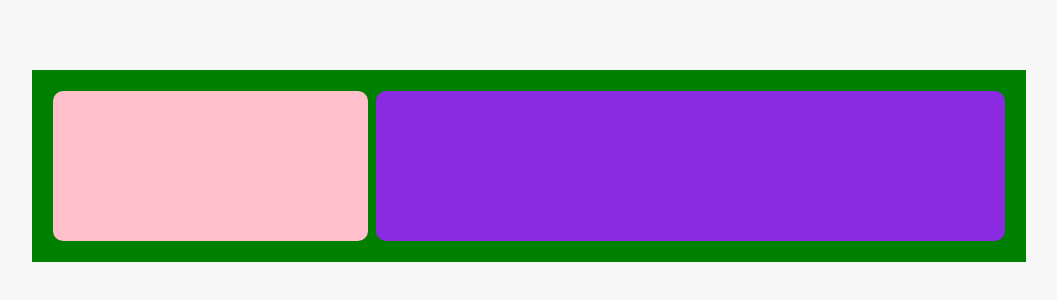
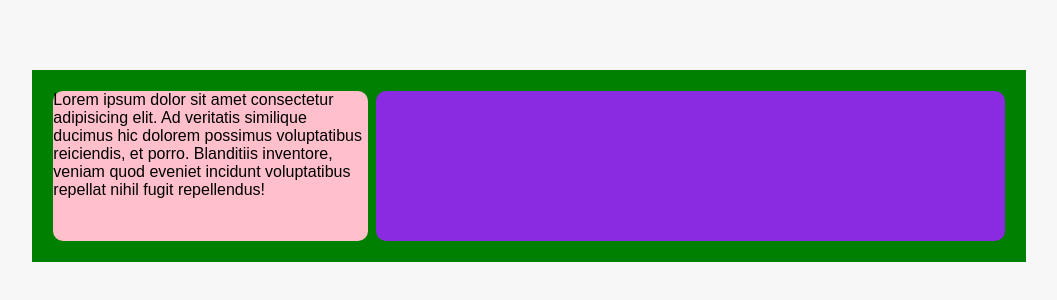
Before and after one commit to infos2374-bit/project, a plain HTML site: page index.html in a window 1280 px wide. Shown: the part 234-534 px from the top of the page, without its empty margins (111-1168 px from the left). Drawn offline with Linux system fonts and the light colour scheme.

Commit message:
update project

```diff
--- a/index.html
+++ b/index.html
@@ -12,7 +12,9 @@
   <main class="main">
     <section class="container">
       <div class="row">
-        <div class="box box-left"></div>
+        <div class="box box-left">
+          <p>Lorem ipsum dolor sit amet consectetur adipisicing elit. Ad veritatis similique ducimus hic dolorem possimus voluptatibus reiciendis, et porro. Blanditiis inventore, veniam quod eveniet incidunt voluptatibus repellat nihil fugit repellendus! </p>
+        </div>
         <div class="box box-right"></div>
       </div>
     </section>
```
